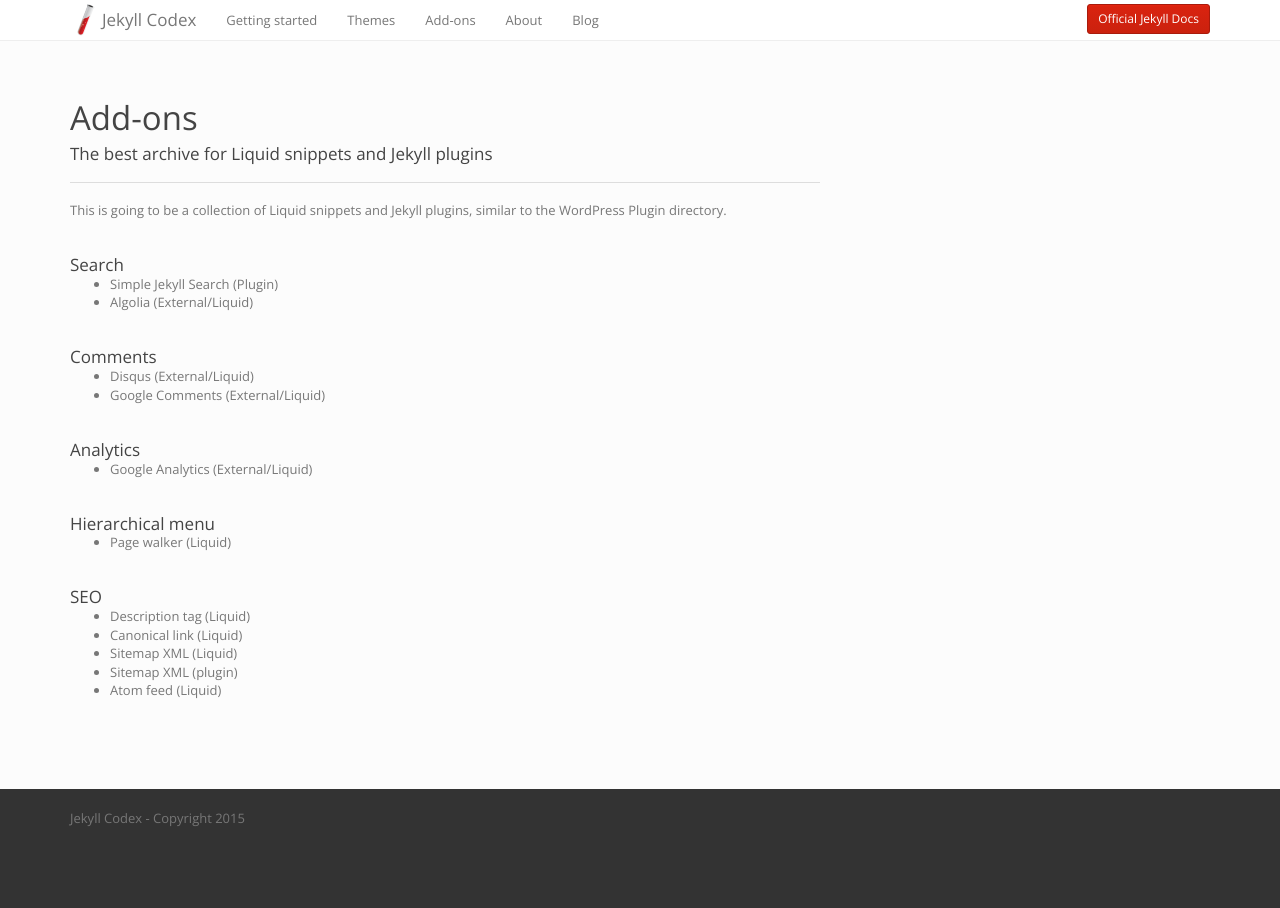
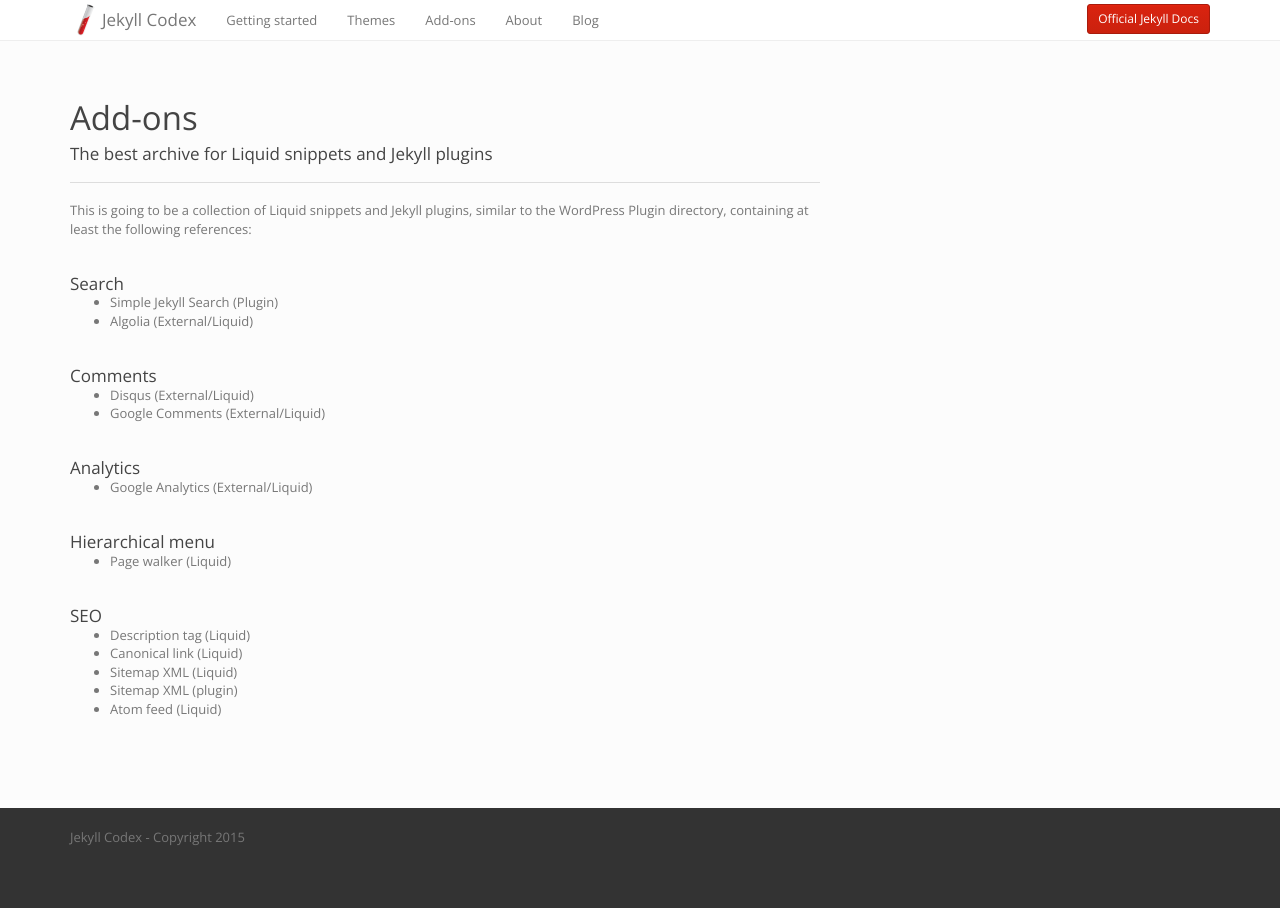
Before and after one commit to jhvanderschee/jekyllcodex, a Jekyll site: the page built from add-ons.md, in a window 1280 px wide. Built offline with Jekyll 4.4.1, drawn with Linux system fonts in a browser that asks for light colours; nearby versions of some CDN libraries.

Commit message:
Updated 'add-ons.md' via CloudCannon

```diff
--- a/add-ons.md
+++ b/add-ons.md
@@ -6,7 +6,7 @@
 ### The best archive for Liquid snippets and Jekyll plugins
 -----
 
-This is going to be a collection of Liquid snippets and Jekyll plugins, similar to the WordPress Plugin directory.
+This is going to be a collection of Liquid snippets and Jekyll plugins, similar to the WordPress Plugin directory, containing at least the following references:
 
 <br />
 
```
